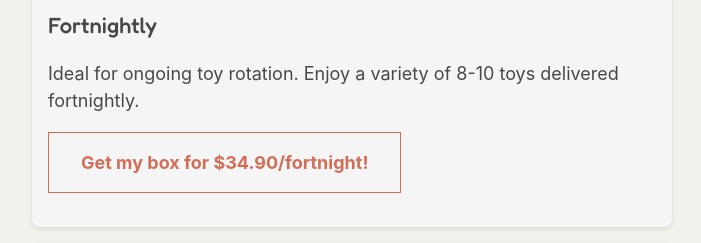
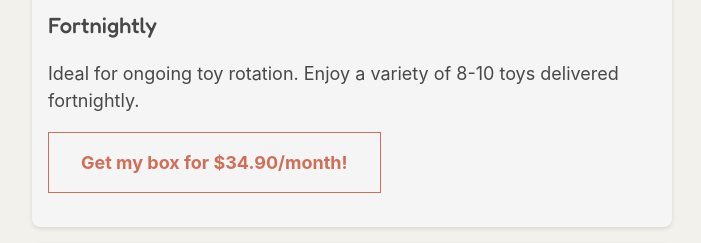
Before and after one commit to sandra-arato/tidy-toys, a React (Create React App) app: page / in a window 1280 px wide. Shown: the part 2580-2823 px from the top of the page, without its empty margins (288-989 px from the left). Built offline with nearby package versions, Linux system fonts and the light colour scheme; a web font is replaced by a local one.

Commit message:
fixed price cta

```diff
--- a/src/components/HowTo/HowTo.js
+++ b/src/components/HowTo/HowTo.js
@@ -25,7 +25,7 @@ function HowTo() {
           <Plan title="Monthly" description="Perfect for trying out our service. Receive a curated selection of 8-10 toys every month." price="$20.90/month" link="https://buy.stripe.com/aEU9Doe963CobZuaEH" />
         </li>
         <li>
-          <Plan title="Fortnightly" description="Ideal for ongoing toy rotation. Enjoy a variety of 8-10 toys delivered fortnightly." price="$34.90/fortnight" link="https://buy.stripe.com/aEUcPAaWUeh2aVq3cg" /></li>
+          <Plan title="Fortnightly" description="Ideal for ongoing toy rotation. Enjoy a variety of 8-10 toys delivered fortnightly." price="$34.90/month" link="https://buy.stripe.com/aEUcPAaWUeh2aVq3cg" /></li>
         <li>
           <Plan title="Weekly" description="For ultimate convenience and variety. Receive weekly 8-10 toy deliveries tailored to your preferences." price="$54.90/month" link="https://buy.stripe.com/7sIg1M4ywgpa5B64gl" />
         </li>
```
